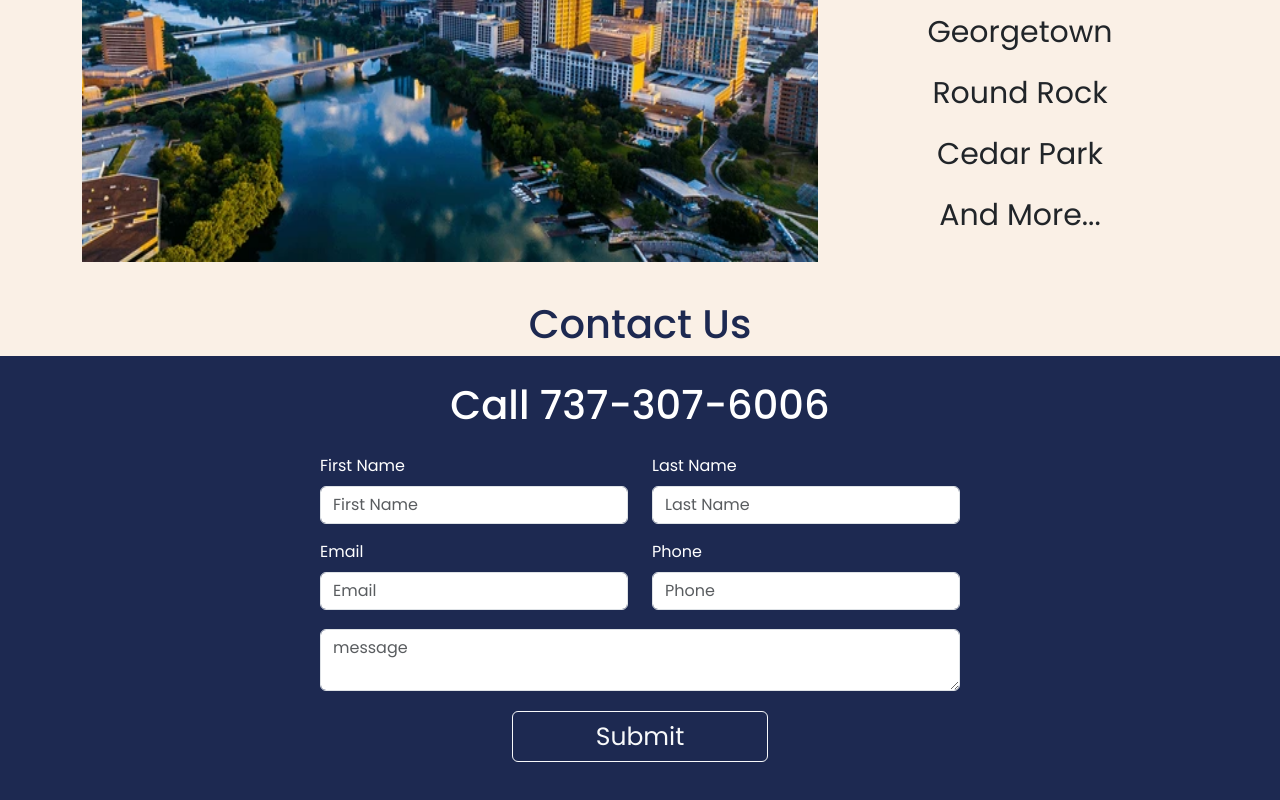
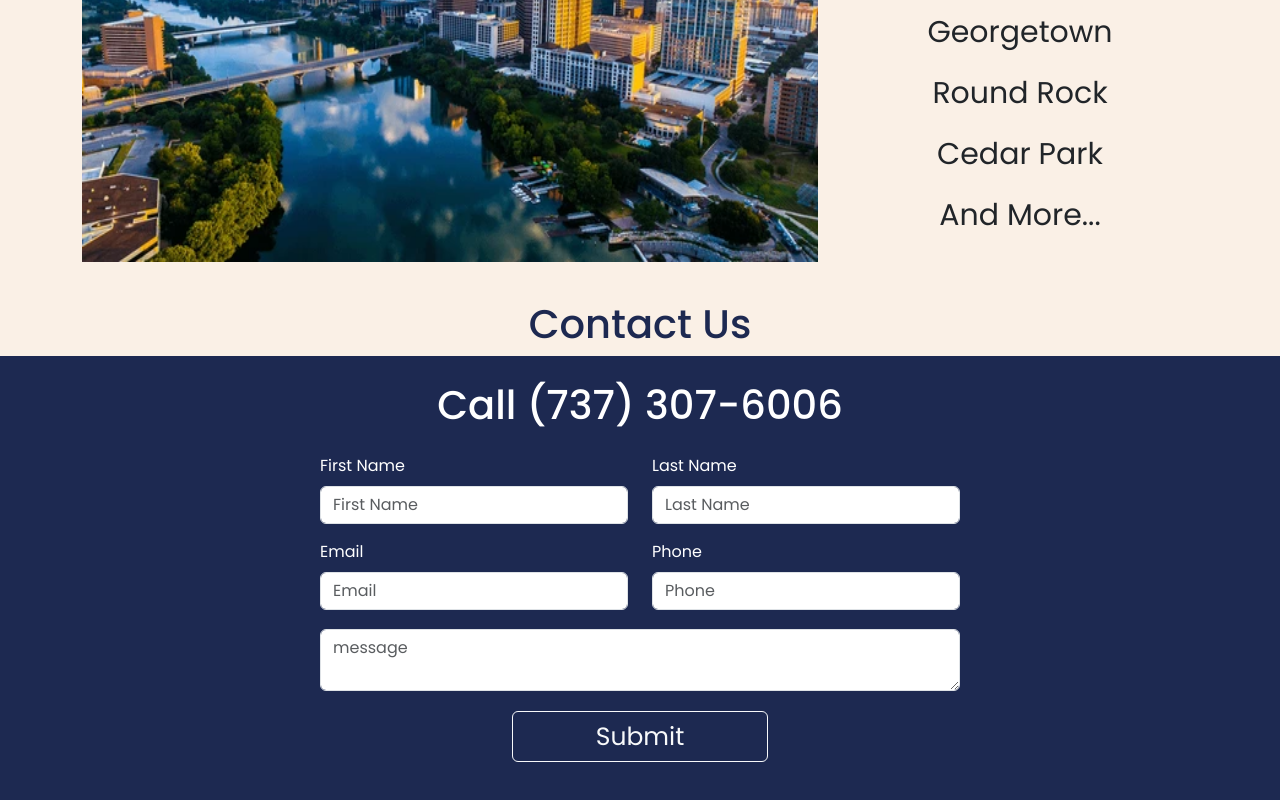
Before and after one commit to oballematt/centraldoorservices, a React (Vite) app: page / in a window 1280 px wide. Shown: the part 2256-3056 px from the top of the page. Built offline with nearby package versions, Linux system fonts and the light colour scheme.

Commit message:
updating number

```diff
--- a/src/Components/Contact/Contact.jsx
+++ b/src/Components/Contact/Contact.jsx
@@ -56,11 +56,10 @@ const Contact = (props) => {
     <>
       <Form
         ref={props.propRef}
-        // style={{ width: "50%",  color: "white" }}
         style={window.innerWidth <= 768 ? {width: "80%", color: "white"} : {width: "50%", color: "white"}}
         onSubmit={handleSubmit}
       >
-         <h1 style={{textAlign: "center", marginBottom:"25px", marginTop: "25px"}}>Call 737-307-6006</h1>
+         <h1 style={{textAlign: "center", marginBottom:"25px", marginTop: "25px"}}>Call (737) 307-6006</h1>
         <Row className="mb-3">
 
           <Form.Group as={Col}>
```
